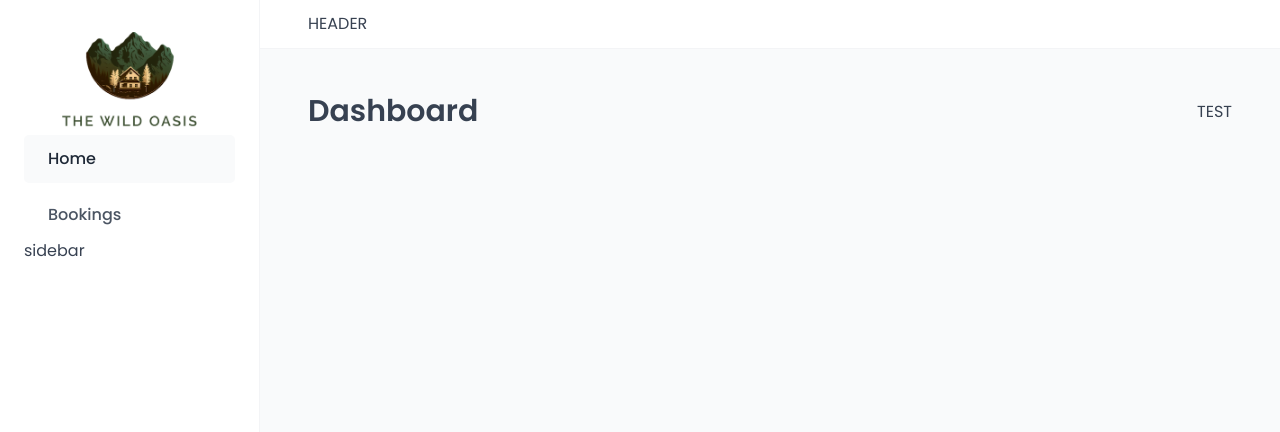
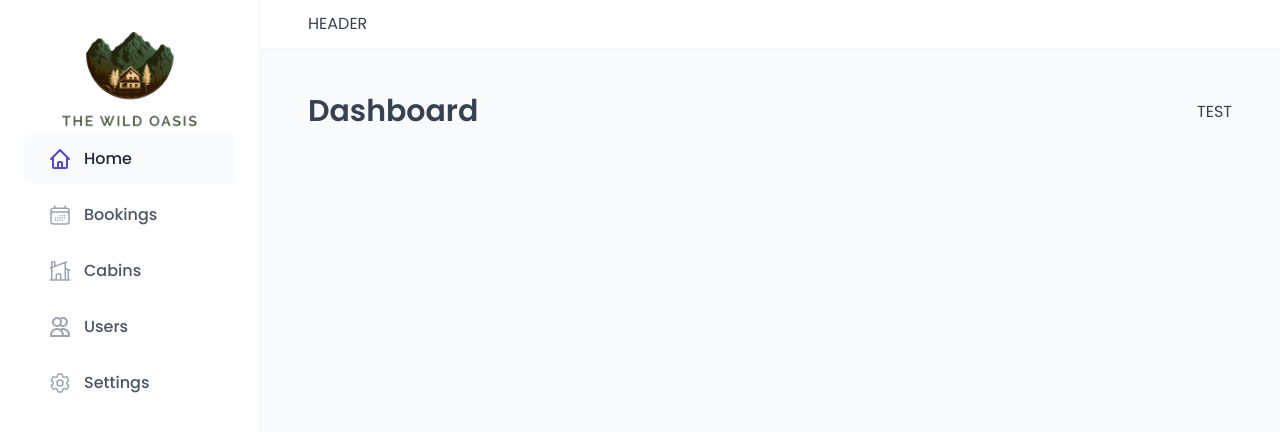
Before and after one commit to EUNSUN23/react-jonas, a React (Vite) app in the folder wild-oasis/: page /dashboard in a window 1280 px wide. Shown: the top 432 px of the page. Built offline with nearby package versions, Linux system fonts and the light colour scheme; a web font is replaced by a local one.

Commit message:
[wild-oasis] styled-component > AppLayout > Sidebar > MainNav > 아이콘, 페이지 NavLink 모두 추가

```diff
--- a/wild-oasis/src/ui/MainNav.jsx
+++ b/wild-oasis/src/ui/MainNav.jsx
@@ -1,5 +1,7 @@
 import styled from "styled-components";
 import {NavLink} from "react-router-dom";
+import {HiOutlineHome, HiOutlineUsers} from "react-icons/hi";
+import {HiOutlineCalendarDays, HiOutlineCog6Tooth, HiOutlineHomeModern} from "react-icons/hi2";
 
 const NavList = styled.ul`
   display: flex;
@@ -52,10 +54,34 @@
         <nav>
             <NavList>
                 <li>
-                    <StyledNavLink to='/dashboard'>Home</StyledNavLink>
+                    <StyledNavLink to='/dashboard'>
+                        <HiOutlineHome/>
+                        <span>Home</span>
+                    </StyledNavLink>
                 </li>
                 <li>
-                    <StyledNavLink to='/bookings'>Bookings</StyledNavLink>
+                    <StyledNavLink to='/bookings'>
+                        <HiOutlineCalendarDays/>
+                        <span>Bookings</span>
+                    </StyledNavLink>
+                </li>
+                <li>
+                    <StyledNavLink to='/cabins'>
+                        <HiOutlineHomeModern/>
+                        <span>Cabins</span>
+                    </StyledNavLink>
+                </li>
+                <li>
+                    <StyledNavLink to='/users'>
+                        <HiOutlineUsers/>
+                        <span>Users</span>
+                    </StyledNavLink>
+                </li>
+                <li>
+                    <StyledNavLink to='/settings'>
+                        <HiOutlineCog6Tooth/>
+                        <span>Settings</span>
+                    </StyledNavLink>
                 </li>
             </NavList>
         </nav>
--- a/wild-oasis/src/ui/Sidebar.jsx
+++ b/wild-oasis/src/ui/Sidebar.jsx
@@ -14,7 +14,6 @@
         <StyledSidebar>
             <Logo/>
             <MainNav/>
-            sidebar
         </StyledSidebar>
     );
 }
```
